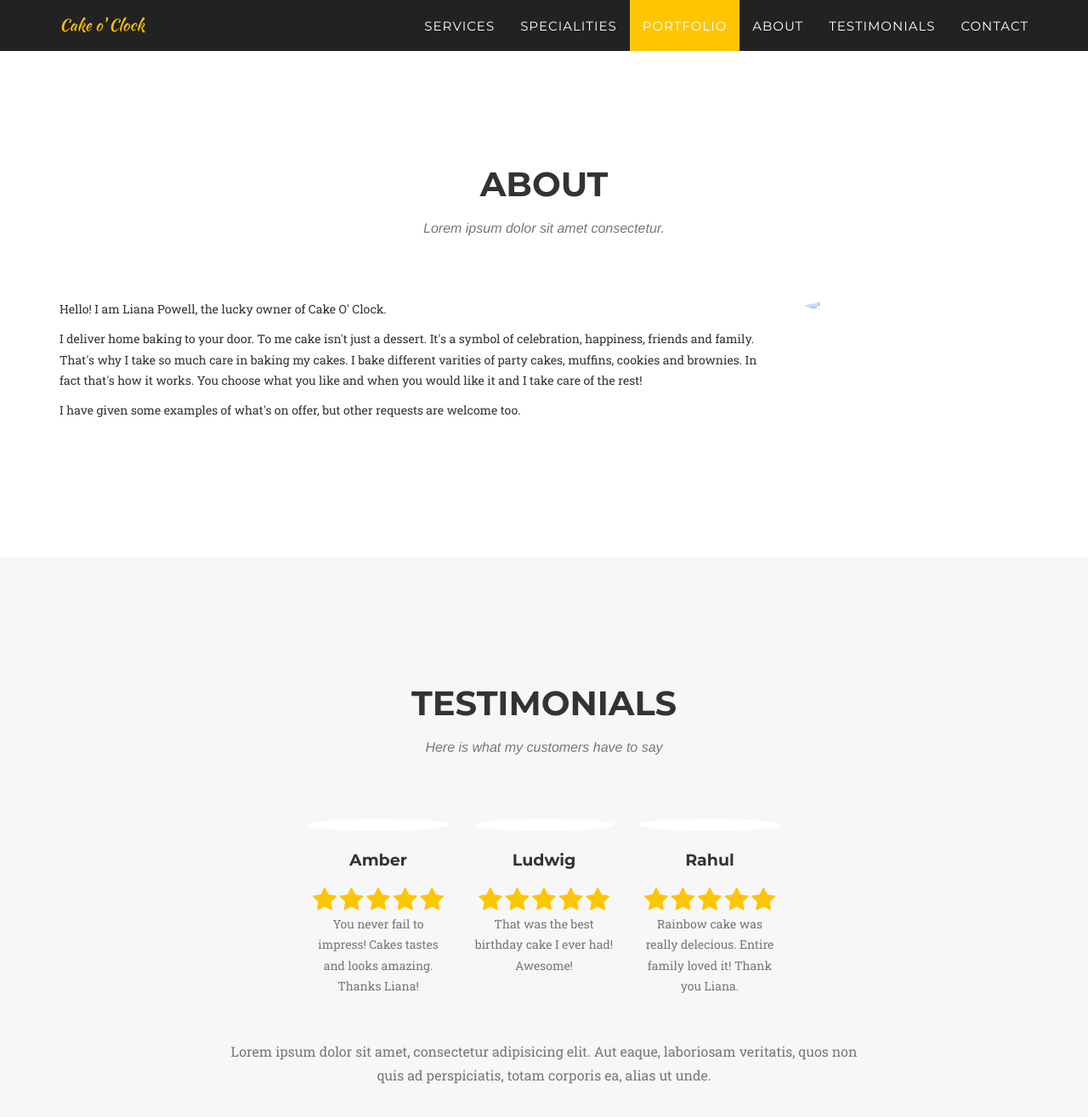
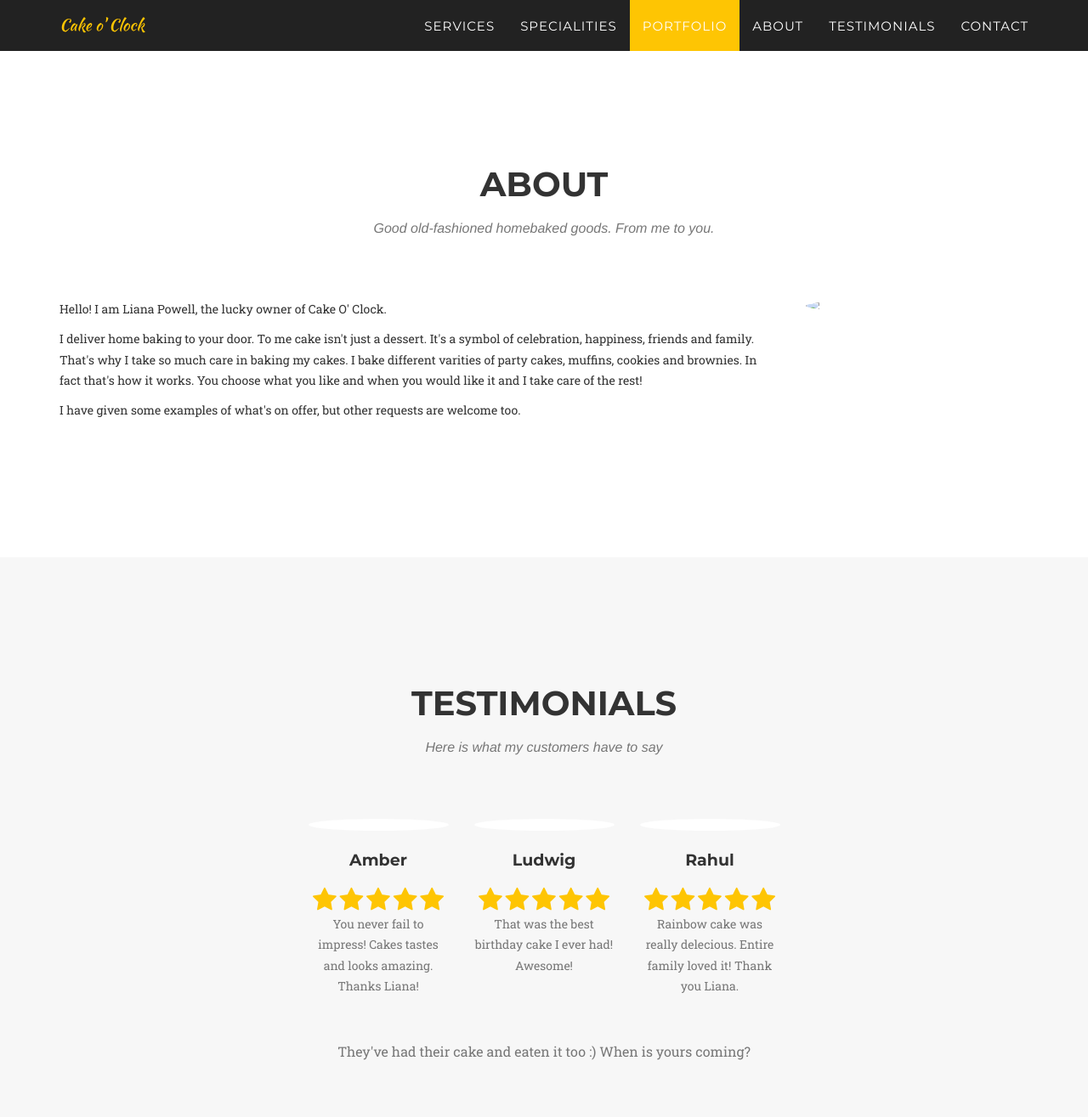
Before and after one commit to Lianasammut/crumbsandcrumbles, a Jekyll site: the page built from _posts/2014-07-09-7-cake.markdown, in a window 1280 px wide and 1400 px high, scrolled down 2794 px. Shown: the top 1315 px of the window at 85% size. Built offline with Jekyll 4.4.1, drawn with Linux system fonts in a browser that asks for light colours; some web fonts are replaced; some of the changed text lies outside the part shown.

Commit message:
fleshed out some text.

```diff
--- a/_includes/about.html
+++ b/_includes/about.html
@@ -4,7 +4,7 @@
         <div class="row">
             <div class="col-lg-12 text-center">
                 <h2 class="section-heading">About</h2>
-                <h3 class="section-subheading text-muted">Lorem ipsum dolor sit amet consectetur.</h3>
+                <h3 class="section-subheading text-muted">Good old-fashioned homebaked goods. From me to you.</h3>
             </div>
         </div>
 
--- a/_includes/services.html
+++ b/_includes/services.html
@@ -4,7 +4,7 @@
         <div class="row">
             <div class="col-lg-12 text-center">
                 <h2 class="section-heading">Services</h2>
-                <h3 class="section-subheading text-muted">Lorem ipsum dolor sit amet consectetur.</h3>
+                <h3 class="section-subheading text-muted">A peak at the services we offer.</h3>
             </div>
         </div>
         <div class="row text-center">
@@ -31,7 +31,7 @@
                         <i class="fa fa-truck fa-stack-1x fa-inverse"></i>
                     </span>
                 <h4 class="service-heading">Delivery</h4>
-                <p class="text-muted">Cake delivery straight to your door. Why stress?</p>
+                <p class="text-muted">Cake delivery straight to your door across Malta. Why stress?</p>
             </div>
         </div>
     </div>
--- a/_includes/testimonials.html
+++ b/_includes/testimonials.html
@@ -29,7 +29,7 @@
             </div>
             <div class="row">
                 <div class="col-lg-8 col-lg-offset-2 text-center">
-                    <p class="large text-muted">Lorem ipsum dolor sit amet, consectetur adipisicing elit. Aut eaque, laboriosam veritatis, quos non quis ad perspiciatis, totam corporis ea, alias ut unde.</p>
+                    <p class="large text-muted">They've had their cake and eaten it too :) When is yours coming?</p>
                 </div>
             </div>
         </div>
--- a/_posts/2014-07-08-girl-birthday-cake.markdown
+++ b/_posts/2014-07-08-girl-birthday-cake.markdown
@@ -9,6 +9,6 @@
 alt: image-alt
 category: Portfolio
 price: tbd
-description: TBD
+description: Perfect for celebrating her "Quccija". This particular example is a chocolate-chip cake with vanilla frosting.
 
 ---
--- a/_posts/2014-07-09-7-cake.markdown
+++ b/_posts/2014-07-09-7-cake.markdown
@@ -9,6 +9,6 @@
 alt: image-alt
 category: Portfolio
 price: tbd
-description: TBD
+description: A simple yet fun design ideal for anniversaries or birthdays. Your choice of flavouring and toppings. What's your number? :)
 
 ---
--- a/_posts/2014-07-10-pineapple-cake.markdown
+++ b/_posts/2014-07-10-pineapple-cake.markdown
@@ -9,6 +9,6 @@
 alt: image-alt
 category: Portfolio
 price: tbd
-description: TBD
+description: A pineapple themed cake decorated with yummy frosting and your choice of flavour. I recommend rainbow cake for even more eye popping colour!
 
 ---
```
